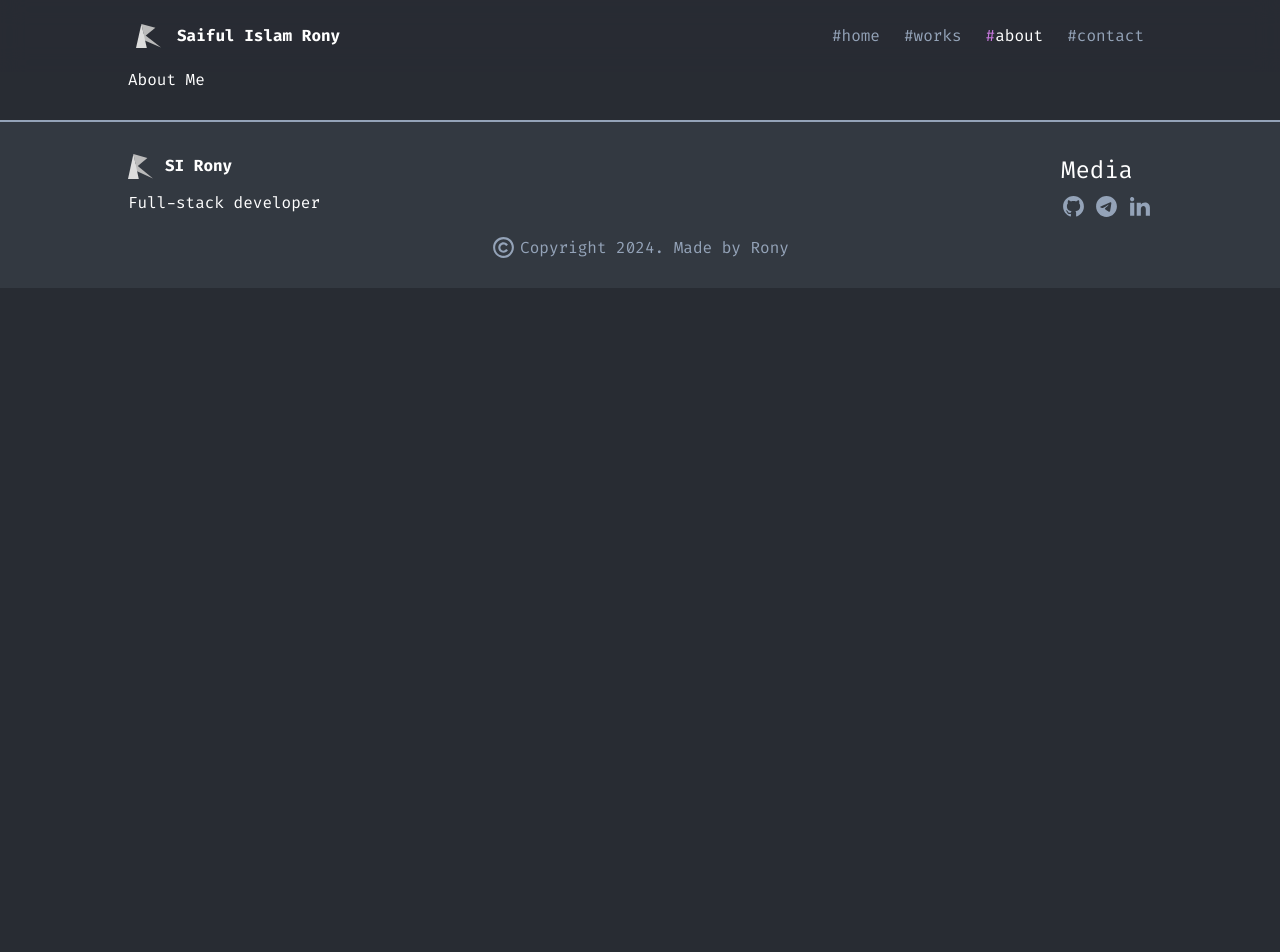
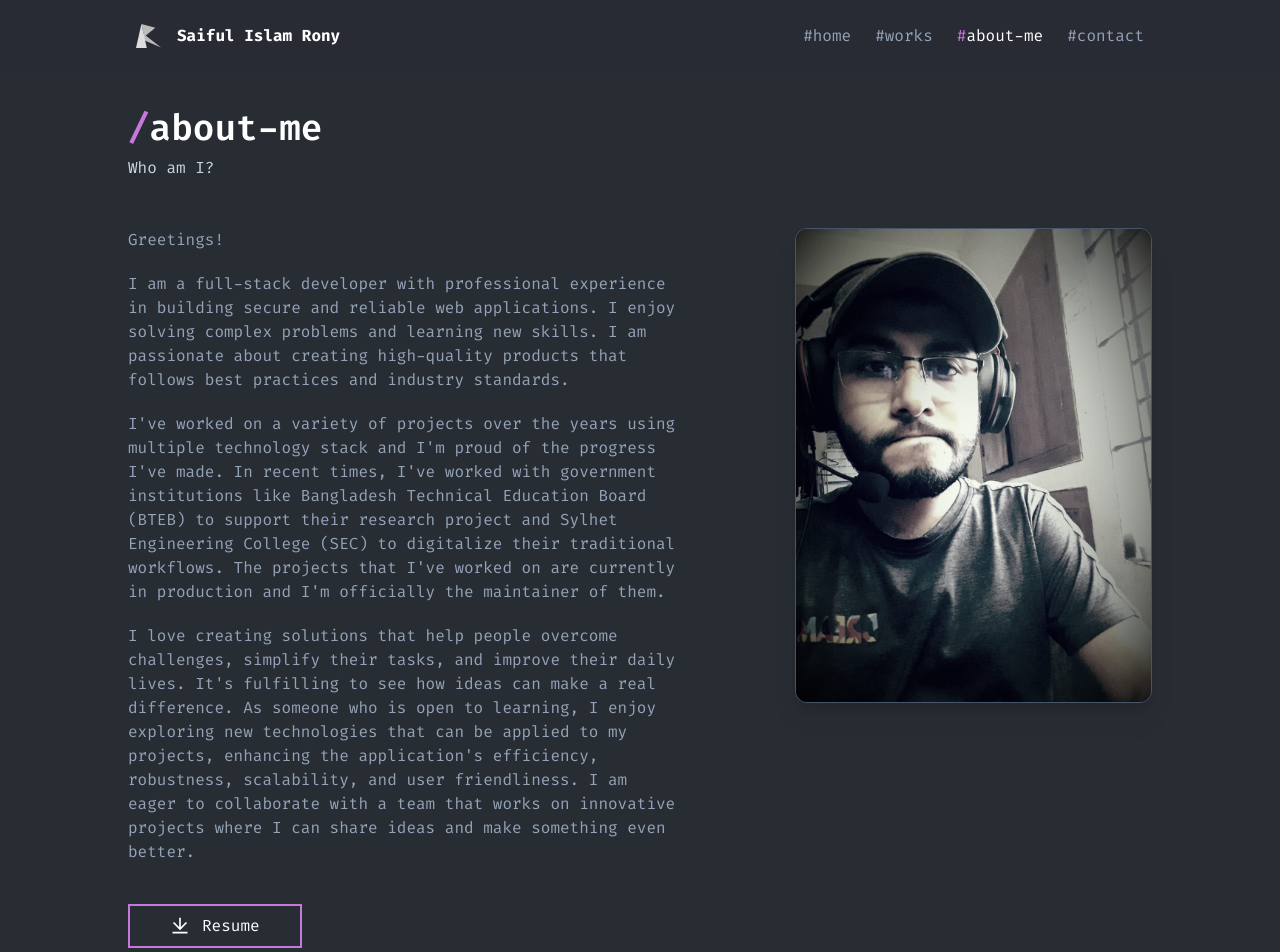
Before and after one commit to rnium/nextfolio, a Next.js app: page /about-me in a window 1280 px wide. Shown: the top 952 px of the page. Before the commit the page ends 800 px from the top, so only its background shows below. Built offline with nearby package versions, Linux system fonts and the light colour scheme.

Commit message:
minor changes

```diff
--- a/app/(main)/about-me/page.tsx
+++ b/app/(main)/about-me/page.tsx
@@ -1,5 +1,11 @@
 import React from 'react';
+import { Grid2 as Grid } from '@mui/material';
 import type { Metadata } from 'next';
+import Image from 'next/image';
+import { aboutme_details } from '@/lib/data';
+import myPhoto from '@/public/images/photo1.jpg';
+import { RiDownloadLine } from '@remixicon/react';
+
 
 export const metadata: Metadata = {
   title: "About Me | MSI Rony",
@@ -8,7 +14,59 @@ export const metadata: Metadata = {
 
 const Page = () => {
   return (
-    <div>About Me</div>
+    <div className="my-10 space-y-12">
+      <div className="flex flex-col space-y-2">
+        <div className="text-4xl font-semibold">
+          <span className='text-[#C778DD]'>/</span>about-me
+        </div>
+        <div className="text-slate-300">Who am I?</div>
+      </div>
+      <Grid
+        container
+        spacing={{ xs: 5, md: 15 }}
+      >
+        <Grid
+          size={{ xs: 12, md: 7 }}
+        >
+          <div className="flex flex-col space-y-5">
+            {
+              aboutme_details.map((data: string, idx: number) => (
+                <div
+                  key={idx}
+                  className="text-slate-400"
+                >
+                  {data}
+                </div>
+              ))
+            }
+            <div className="flex pt-5 max-sm:justify-center">
+              <button
+                className='btn-primary px-10'
+              >
+                <RiDownloadLine
+                  size={20}
+                />
+                <span>Resume</span>
+              </button>
+            </div>
+          </div>
+        </Grid>
+        <Grid
+          size={{ xs: 12, md: 5 }}
+        >
+          <div
+            className='flex justify-end relative'
+          >
+            <Image
+              src={myPhoto}
+              placeholder="blur"
+              alt='Me'
+              className='rounded-xl border z-0 border-slate-600 drop-shadow-xl'
+            />
+          </div>
+        </Grid>
+      </Grid>
+    </div>
   )
 }
 
--- a/app/(main)/contact-me/page.tsx
+++ b/app/(main)/contact-me/page.tsx
@@ -1,5 +1,6 @@
 import React from 'react'
 import type { Metadata } from 'next';
+import { Grid2 as Grid, TextField } from '@mui/material';
 
 export const metadata: Metadata = {
   title: "Contact Me | MSI Rony",
@@ -9,7 +10,19 @@ export const metadata: Metadata = {
 
 const Page = () => {
   return (
-    <div>Contact Options</div>
+    <div className='my-10 space-y-12'>
+      <div className="flex flex-col space-y-2">
+        <div className="text-4xl font-semibold">
+          <span className='text-[#C778DD]'>/</span>contact-me
+        </div>
+        <div className="text-slate-300">Let's discuss something</div>
+      </div>
+      <Grid
+        container
+        spacing={3}
+      >
+      </Grid>
+    </div>
   )
 }
 
--- a/app/components/(shared)/Project.tsx
+++ b/app/components/(shared)/Project.tsx
@@ -9,6 +9,7 @@ const Project = ({ data }: { data: ProjectData }) => {
     >
       <Image
         src={data.banner}
+        placeholder="blur"
         alt={data.title}
       />
       <div className="border-t border-b border-slate-400 py-2 px-2 text-slate-400">
@@ -32,7 +33,7 @@ const Project = ({ data }: { data: ProjectData }) => {
               <a
                 href={data.liveurl}
                 target="_blank"
-                className="px-3 py-2 border border-[#C778DD] hover:bg-[#C778DD]/10"
+                className="btn-primary"
 
               >
                 Live &lt;~&gt;
--- a/app/components/Footer.tsx
+++ b/app/components/Footer.tsx
@@ -22,7 +22,7 @@ const Footer = () => {
             <div className="font-bold">SI Rony</div>
           </div>
           <div>
-            Full-stack developer
+            Sylhet, Bangladesh
           </div>
         </div>
         <div className="flex max-sm:justify-center md:justify-end">
--- a/app/components/homepage/About.tsx
+++ b/app/components/homepage/About.tsx
@@ -39,7 +39,7 @@ const About = () => {
             </div>
             <div>
               <Link href="/about-me">
-                <button className='bg-inherit border-2 px-4 py-2 border-solid border-[#C778DD] hover:text-slate-400 transition-all duration-200'>
+                <button className='btn-primary'>
                   Learn More --&gt;
                 </button>
               </Link>
--- a/app/components/homepage/Hero.tsx
+++ b/app/components/homepage/Hero.tsx
@@ -27,10 +27,10 @@ const Hero = () => {
                             &nbsp;and novice&nbsp;
                             <span className="text-[#C778DD]">DevOps Engineer</span>
                         </h2>
-                        <h4 className='text-slate-400'>He crafts responsive websites where technology meets creativity</h4>
+                        <h4 className='text-slate-400'>He crafts responsive web applications where technology meets creativity</h4>
                         <div>
                             <Link href="/contact-me">
-                                <button className='bg-inherit border-2 px-4 py-2 border-solid border-[#C778DD] transition-all duration-200 hover:bg-[#C778DD]/10'>
+                                <button className='btn-primary'>
                                     Contact Options
                                 </button>
                             </Link>
@@ -42,12 +42,39 @@ const Hero = () => {
                     size={{ xs: 12, md: 6 }}
                 >
                     <div className="relative w-100">
-                        <Image
-                            width={350}
-                            src={pixelme}
-                            alt="Pixel Me"
-                            className='mx-auto z-20 relative'
-                        />
+                        <div className='max-w-[400px] mx-auto flex flex-col items-center'>
+                            <Image
+                                width={350}
+                                src={pixelme}
+                                alt="Pixel Me"
+                                quality={100}
+                                className='z-20 relative'
+                            />
+                            <div
+                                className='px-4 py-1 border border-slate-400 flex justify-center items-center space-x-3'
+                            >
+                                <div
+                                    className='relative'
+                                >
+                                    <div
+                                        className='absolute animate-ping h-3 w-3 bg-[#C778DD] rounded-full'
+                                    />
+                                    <div
+                                        className='h-3 w-3 bg-[#C778DD] rounded-full'
+                                    />
+                                </div>
+                                <div className='text-slate-400 max-sm:text-center'>
+                                    Currently Working at&nbsp;
+                                    <a
+                                        href='https://hificomputerbd.com/'
+                                        target="_blank"
+                                        className='text-white'
+                                    >
+                                        HiFi Computer
+                                    </a>
+                                </div>
+                            </div>
+                        </div>
                         <Image
                             src={logoOutlined}
                             alt="Logo Outlined"
@@ -58,9 +85,10 @@ const Hero = () => {
                             src={dots}
                             alt="Dots"
                             width={100}
-                            className="absolute bottom-0 right-12 z-10 max-sm:hidden"
+                            className="absolute bottom-20 right-12 z-10 max-sm:hidden"
                         />
                     </div>
+
                 </Grid>
             </Grid>
             <Stack sx={{ mt: 10 }}
@@ -68,7 +96,7 @@ const Hero = () => {
                 alignItems="center"
             >
                 <Stack>
-                    <div className="relative border-2 border-slate-500 px-10 py-10 text-center font-semibold md:text-2xl">
+                    <div className="relative border-2 border-slate-500 px-10 py-7 text-center font-semibold md:text-2xl">
                         <span>Code is poetry, but debugging is a detective novel.</span>
                         <Image
                             src={qutation}
@@ -81,7 +109,7 @@ const Hero = () => {
                             className='absolute -bottom-3 right-10 rotate-180'
                         />
                     </div>
-                    <div className="self-end border-2 border-slate-500 px-10 py-5 border-t-0 text-center md:text-2xl">
+                    <div className="self-end border-2 border-slate-500 px-10 max-sm:py-3 py-5 border-t-0 text-center md:text-2xl">
                         - Dr. Who
                     </div>
                 </Stack>
--- a/app/globals.scss
+++ b/app/globals.scss
@@ -6,6 +6,12 @@
   --background: #282C33;
   --foreground: #ffffff;
   --accent: #C778DD;
+}
+
+@layer components {
+  .btn-primary {
+    @apply flex items-center space-x-3 px-4 py-2 border-2 border-[#C778DD] transition-all duration-200 hover:bg-[#C778DD]/10
+  }
 }
 
 @media (prefers-color-scheme: dark) {
--- a/lib/data.ts
+++ b/lib/data.ts
@@ -19,7 +19,7 @@ export const navlinks: NavLink[] = [
         path: '/my-works'
     },
     {
-        title: 'about',
+        title: 'about-me',
         path: '/about-me'
     },
     {
@@ -151,3 +151,25 @@ export const socials: Social[] = [
         type: 'general'
     },
 ]
+
+export const aboutme_details = [
+    'Greetings!',
+    `I am a full-stack developer with professional experience in building
+        secure and reliable web applications.
+        I enjoy solving complex problems and learning new
+        skills. I am passionate about creating high-quality
+        products that follows best practices and industry standards.`,
+    `I've worked on a variety of projects over the years using multiple
+        technology stack and I'm proud of the progress I've made.
+        In recent times, I've worked with government institutions like Bangladesh Technical Education Board (BTEB)
+        to support their research project and Sylhet Engineering College (SEC) to digitalize their traditional
+        workflows. The projects that I've worked on are currently in production and
+        I'm officially the maintainer of them.`,
+    `I love creating solutions that help people overcome challenges, simplify their tasks,
+        and improve their daily lives. It's fulfilling to see how ideas can make a real difference.
+        As someone who is open to learning, I enjoy exploring new technologies that can be applied to my projects,
+        enhancing the application's efficiency, robustness, scalability,
+        and user friendliness. I am eager to collaborate with a team that
+        works on innovative projects where I can
+        share ideas and make something even better.`,
+]
```
Also changed, not shown: public/images/photo1.jpg (added).
